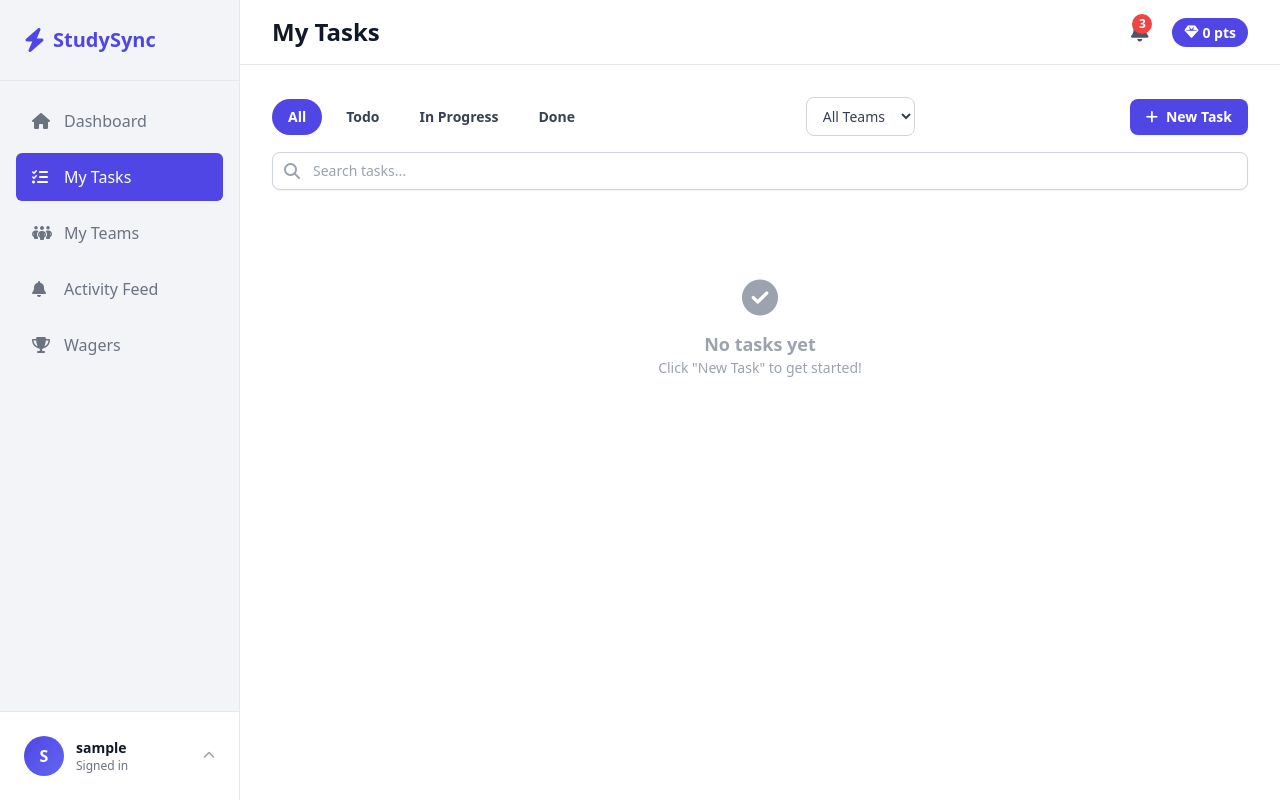
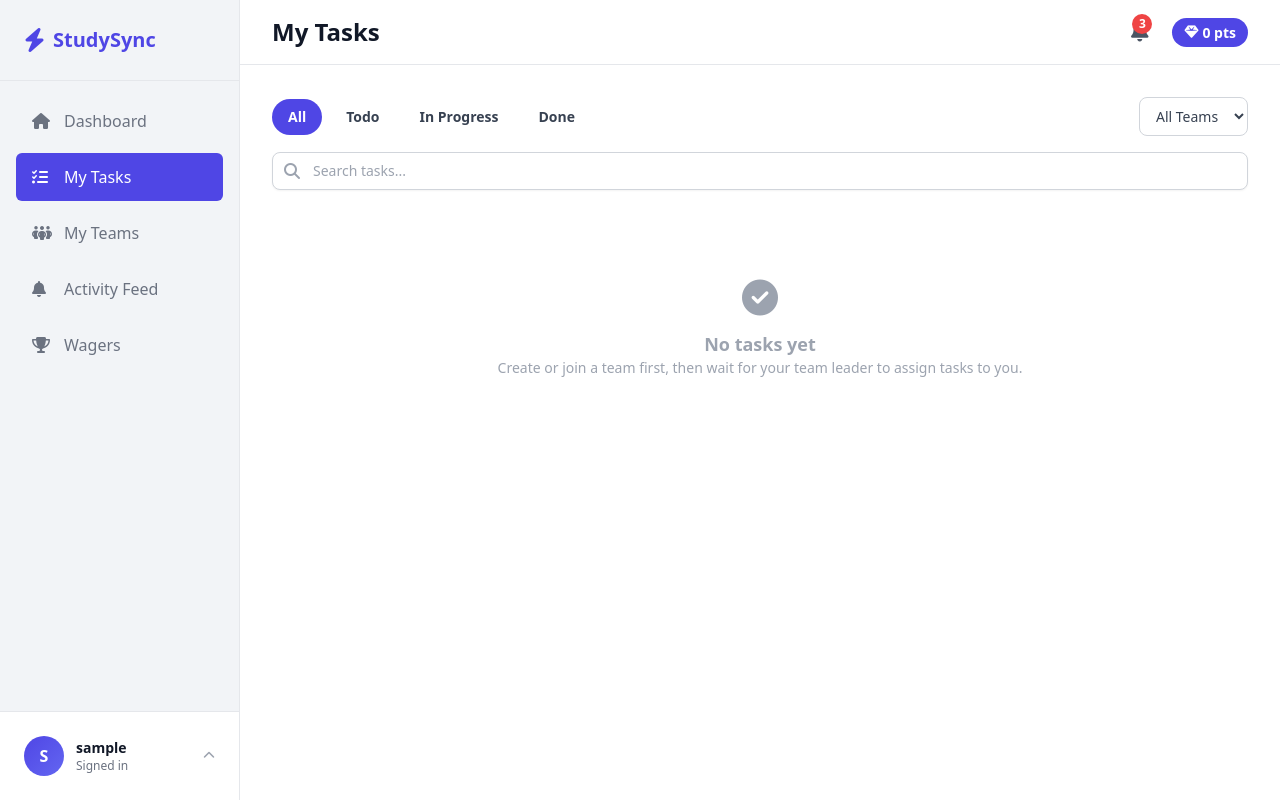
Before and after one commit to dannyc169/Agile-Development-Team-Project, a Flask app: page /todos in a window 1280 px wide. Run offline with Flask 3, Linux system fonts and the light colour scheme; the visitor is signed in with stand-in values (Sample User, id 1); data that the repository does not hold is empty; some libraries are stand-ins or nearby versions.

Commit message:
add team filter and restrict task creation to leaders

```diff
--- a/studysync/app/tasks.py
+++ b/studysync/app/tasks.py
@@ -156,6 +156,13 @@ def task_list():
 @tasks_bp.route("/tasks/create", methods=["POST"])
 @login_required
 def create_task():
+    is_leader = TeamMember.query.filter_by(
+        user_id=current_user.id, role="leader"
+    ).first() is not None
+    if not is_leader:
+        flash("Only team leaders can create tasks.", "error")
+        return redirect(url_for("tasks.task_list"))
+
     title = request.form.get("title", "").strip()
     if not title:
         flash("Task title is required.", "error")
@@ -168,6 +175,10 @@ def create_task():
     team_id, err = validate_team_id(request.form.get("team_id"))
     if err:
         flash(err, "error")
+        return redirect(url_for("tasks.task_list"))
+
+    if not team_id:
+        flash("Tasks must be assigned to a team.", "error")
         return redirect(url_for("tasks.task_list"))
 
     due_date = None
--- a/studysync/app/templates/todos/index.html
+++ b/studysync/app/templates/todos/index.html
@@ -24,17 +24,18 @@
       <select id="teamFilter"
         class="px-3 py-2 border border-gray-300 rounded-lg text-sm text-gray-700 focus:outline-none focus:border-indigo-500 focus:ring-2 focus:ring-indigo-200 bg-white">
         <option value="all">All Teams</option>
-        <option value="personal">Personal</option>
         {% for team in teams %}
         <option value="{{ team.id }}">{{ team.name }}</option>
         {% endfor %}
       </select>
 
-      <!-- New Task Button -->
+      <!-- New Task Button (leaders only) -->
+      {% if is_any_leader %}
       <button id="newTaskBtn"
         class="px-4 py-2 bg-indigo-600 hover:bg-indigo-700 text-white rounded-lg font-semibold text-sm transition flex items-center gap-2 shadow-sm">
         <i class="fas fa-plus"></i> New Task
       </button>
+      {% endif %}
     </div>
 
     <!-- Search Bar -->
@@ -45,7 +46,8 @@
     </div>
   </div>
 
-  <!-- New Task Form Panel -->
+  <!-- New Task Form Panel (leaders only) -->
+  {% if is_any_leader %}
   <div id="newTaskPanel" class="bg-white rounded-lg shadow border border-gray-200 p-6 hidden">
     <h3 class="text-lg font-bold text-gray-900 mb-4">Create New Task</h3>
     <form class="space-y-4" method="POST" action="{{ url_for('tasks.create_task') }}">
@@ -76,12 +78,10 @@
           </select>
         </div>
       </div>
-      {% if is_any_leader %}
       <div>
         <label class="block text-sm font-medium text-gray-700 mb-2">Assign to Team</label>
         <select id="createTeamId" name="team_id"
           class="w-full px-4 py-2 border border-gray-300 rounded-lg focus:outline-none focus:border-indigo-500 focus:ring-2 focus:ring-indigo-200">
-          <option value="">No Team</option>
           {% for team in teams %}
             {% if team.id in leader_team_ids %}
               <option value="{{ team.id }}">{{ team.name }}</option>
@@ -95,7 +95,6 @@
           class="w-full px-4 py-2 border border-gray-300 rounded-lg focus:outline-none focus:border-indigo-500 focus:ring-2 focus:ring-indigo-200">
         </select>
       </div>
-      {% endif %}
       <div class="flex gap-2 pt-4">
         <button type="submit"
           class="flex-1 px-4 py-2 bg-indigo-600 hover:bg-indigo-700 text-white rounded-lg font-semibold text-sm transition">
@@ -108,6 +107,7 @@
       </div>
     </form>
   </div>
+  {% endif %}
 
   <!-- Task List -->
   <div class="space-y-6" id="taskList">
@@ -295,7 +295,11 @@
     <div class="text-center py-16 text-gray-400">
       <i class="fas fa-check-circle text-4xl mb-3"></i>
       <p class="text-lg font-semibold">No tasks yet</p>
+      {% if is_any_leader %}
       <p class="text-sm">Click "New Task" to get started!</p>
+      {% else %}
+      <p class="text-sm">Create or join a team first, then wait for your team leader to assign tasks to you.</p>
+      {% endif %}
     </div>
     {% endif %}
 
@@ -377,22 +381,15 @@
 {% block scripts %}
 <script type="application/json" id="teamMembersData">{{ team_members_map | tojson }}</script>
 <script>
-  const newTaskPanel = document.getElementById('newTaskPanel');
+  // New Task panel — only rendered for leaders
+  const newTaskBtn = document.getElementById('newTaskBtn');
+  if (newTaskBtn) {
+    const teamMembersMap = JSON.parse(document.getElementById('teamMembersData').textContent);
 
-  document.getElementById('newTaskBtn').addEventListener('click', () => {
-    newTaskPanel.classList.toggle('hidden');
-  });
-
-  document.getElementById('cancelBtn').addEventListener('click', () => {
-    newTaskPanel.classList.add('hidden');
-  });
-
-  // Team + assignee dropdowns — only rendered for leaders
-  const createTeamSelect = document.getElementById('createTeamId');
-  if (createTeamSelect) {
-    const teamMembersMap = JSON.parse(document.getElementById('teamMembersData').textContent);
+    const createTeamSelect = document.getElementById('createTeamId');
     const assigneeField = document.getElementById('assigneeField');
     const assigneeSelect = document.getElementById('assigneeSelect');
+    const newTaskPanel = document.getElementById('newTaskPanel');
 
     function updateAssigneeField() {
       const teamId = createTeamSelect.value;
@@ -414,20 +411,28 @@
 
     createTeamSelect.addEventListener('change', updateAssigneeField);
 
+    newTaskBtn.addEventListener('click', () => {
+      newTaskPanel.classList.toggle('hidden');
+      updateAssigneeField();
+    });
+
     document.getElementById('cancelBtn').addEventListener('click', () => {
+      newTaskPanel.classList.add('hidden');
       createTeamSelect.value = '';
       assigneeField.classList.add('hidden');
       assigneeSelect.innerHTML = '';
     });
 
     const taskParams = new URLSearchParams(window.location.search);
+    const shouldOpenCreate = taskParams.get('open_create') === '1';
     const preselectedTeamId = taskParams.get('team_id');
+
     if (preselectedTeamId) {
       createTeamSelect.value = preselectedTeamId;
       updateAssigneeField();
     }
 
-    if (new URLSearchParams(window.location.search).get('open_create') === '1') {
+    if (shouldOpenCreate) {
       newTaskPanel.classList.remove('hidden');
     }
   }
```
